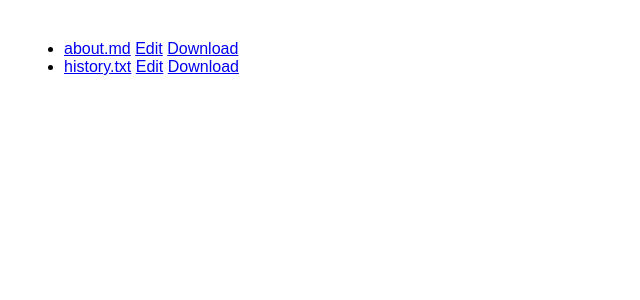
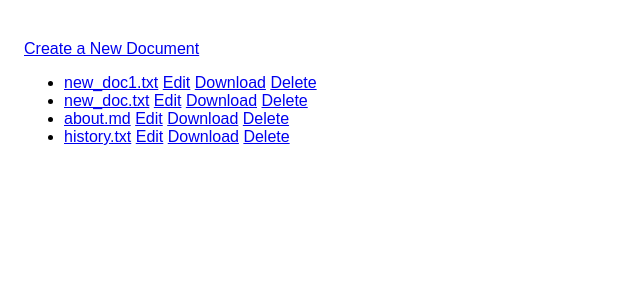
Before and after one commit to shiehm/cms, a Flask app: page / in a window 1280 px wide. Shown: the top 300 px of the page, without its empty margins (0-640 px from the left). Run offline with Flask 3, Linux system fonts and the light colour scheme.

Commit message:
updating progress

```diff
--- a/app.py
+++ b/app.py
@@ -15,8 +15,8 @@ from werkzeug.exceptions import NotFound
 
 app = Flask(__name__)
 app.secret_key = 'secret1'
+root = os.path.abspath(os.path.dirname(__file__))
 
-root = os.path.abspath(os.path.dirname(__file__))
 def get_data_path():
     if app.config['TESTING']:
         return os.path.join(root, 'tests', 'data')
@@ -77,6 +77,35 @@ def submit_changes(file_name):
     flash(f'{file_name} has been edited.', 'success')
     return redirect(url_for('index'))
 
+@app.route("/new")
+def new_document():
+    return render_template('new.html')
+
+@app.route("/create", methods=["POST"])
+def create_document():
+    document_name = request.form.get('document_name', '').strip()
+    data = get_data_path()
+    file_path = os.path.join(data, document_name)
+
+    if len(document_name) == 0:
+        flash('A name is required.')
+        return render_template('new.html'), 422
+    elif os.path.exists(file_path):
+        flash(f'{document_name} already exists.')
+        return render_template('new.html'), 422
+    else:
+        with open(file_path, 'w') as file:
+            file.write('')
+        flash(f'{document_name} was created successfully', 'success')
+        return redirect(url_for('index'))
+
+@app.route("/delete")
+def delete_document(file_name):
+    data = get_data_path()
+    file_path = os.path.join(data, file_name)
+    os.remove(file_path)
+    return redirect(url_for('index'))
+
 if __name__ == "__main__":
     if os.environ.get('FLASK_ENV') == 'production':
         app.run(debug=False)
--- a/cms/data/history.txt
+++ b/cms/data/history.txt
@@ -14,3 +14,5 @@
 2020 - Python 3.9 is released.
 2021 - Python 3.10 is released.
 2022 - Python 3.11 is released.
+
+New stuff.
--- /dev/null
+++ b/cms/data/new_doc.txt
@@ -0,0 +1 @@
+This is a new file.
--- a/pyproject.toml
+++ b/pyproject.toml
@@ -9,7 +9,7 @@ readme = "README.md"
 requires-python = ">=3.12"
 dependencies = [
     "flask (>=3.1.2,<4.0.0)",
-    "markdown (>=3.9,<4.0)"
+    "markdown (>=3.9,<4.0)",
 ]
 
 [tool.poetry]
--- a/templates/index.html
+++ b/templates/index.html
@@ -1,12 +1,16 @@
 {% extends 'layout.html' %}
 
 {% block content %}
+<p>
+    <a href="{{ url_for('new_document') }}">Create a New Document</a>
+</p>
 <ul>
     {% for file in files %}
     <li>
         <a href="{{ url_for('file_content', file_name=file) }}">{{ file }}</a>
         <a href="{{ url_for('edit_file', file_name=file) }}">Edit</a>
         <a href="{{ url_for('download_file', file_name=file) }}">Download</a>
+        <a href="{{ url_for('download_file', file_name=file) }}">Delete</a>
     </li>
     {% endfor %}
 </ul>
```
Also changed, not shown: templates/new.html (added, +11 -0 lines), tests/test_app.py (+22 -0 lines), cms/data/new_doc1.txt (added), templates/edit.html (indentation only), test_file.txt (added), 2 other files.
